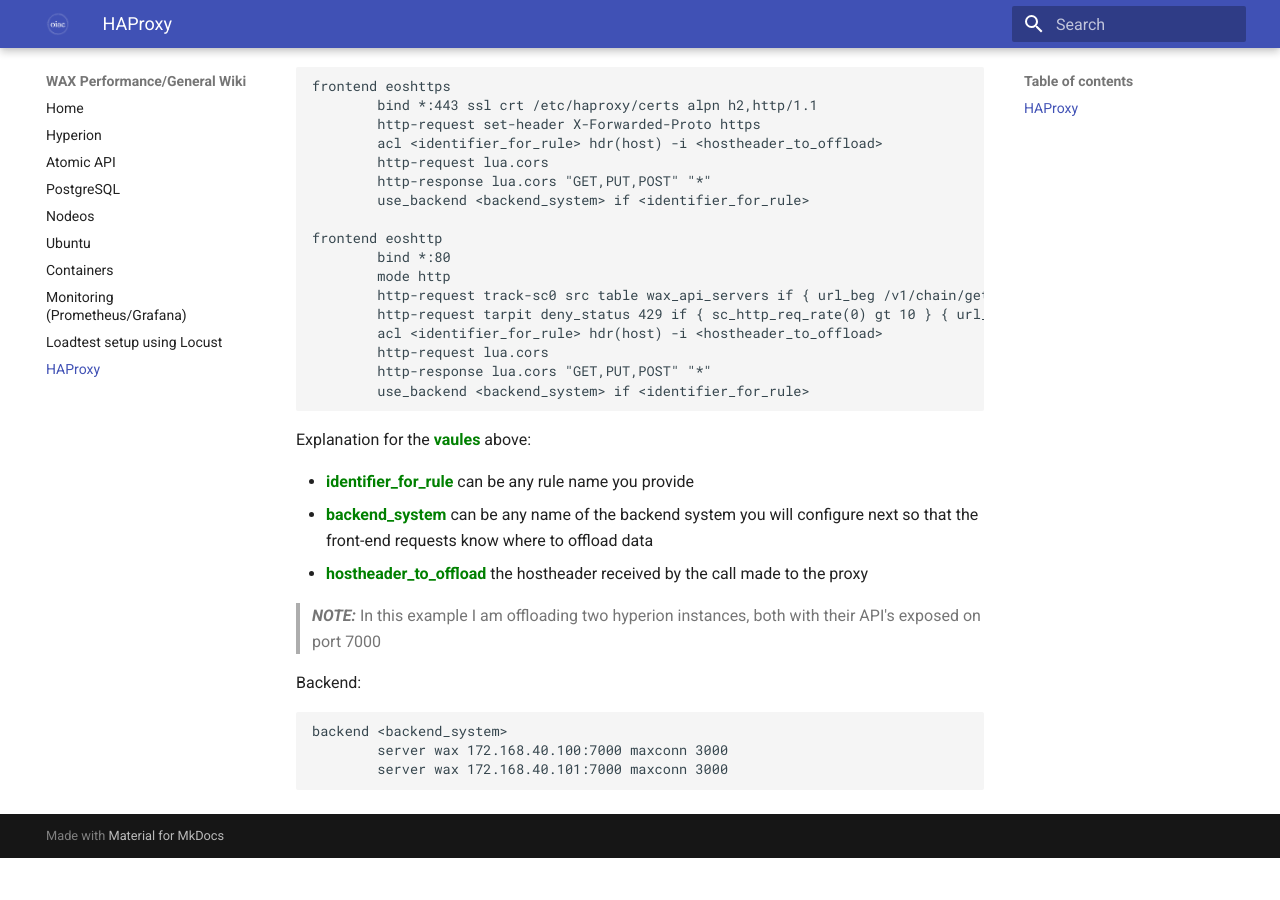
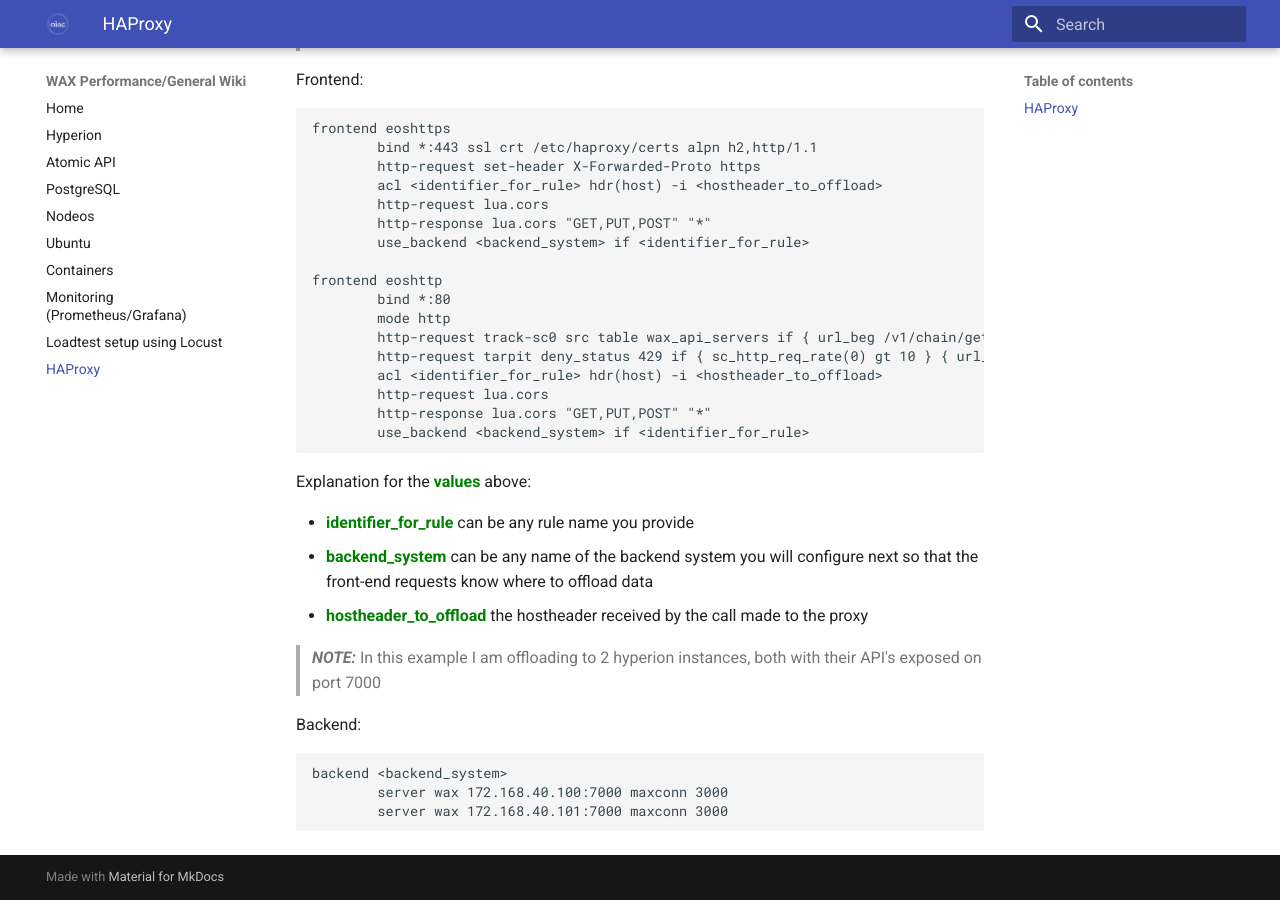
Before and after one commit to oneinacillian/wiki, an MkDocs documentation site: the page built from docs/haproxy.md, in a window 1280 px wide and 900 px high, scrolled down 3771 px. Built offline with MkDocs 1.6.1 and Material for MkDocs 9.7.7, drawn with Linux system fonts in a browser that asks for light colours; before the commit the page ends 4629 px from its top, so only the background shows below that; some of the changed text lies outside the part shown.

Commit message:
reformatting

````diff
--- a/docs/haproxy.md
+++ b/docs/haproxy.md
@@ -184,13 +186,13 @@
         http-response lua.cors "GET,PUT,POST" "*"
         use_backend <backend_system> if <identifier_for_rule>
 ```
-Explanation for the <span style="color:green">**vaules**</span> above:
+Explanation for the <span style="color:green">**values**</span> above:
 
 - <span style="color:green">**identifier_for_rule**</span> can be any rule name you provide
 - <span style="color:green">**backend_system**</span> can be any name of the backend system you will configure next so that the front-end requests know where to offload data
 - <span style="color:green">**hostheader_to_offload**</span> the hostheader received by the call made to the proxy
 
-> **_NOTE:_** In this example I am offloading two hyperion instances, both with their API's exposed on port 7000
+> **_NOTE:_** In this example I am offloading to 2 hyperion instances, both with their API's exposed on port 7000
 
 Backend:
 ```
````
Also changed, not shown: other parts of docs/haproxy.md (+3 -1 lines).
